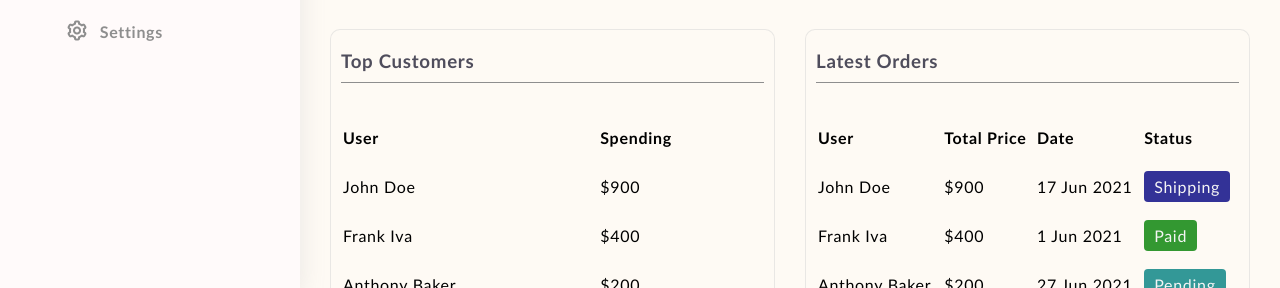
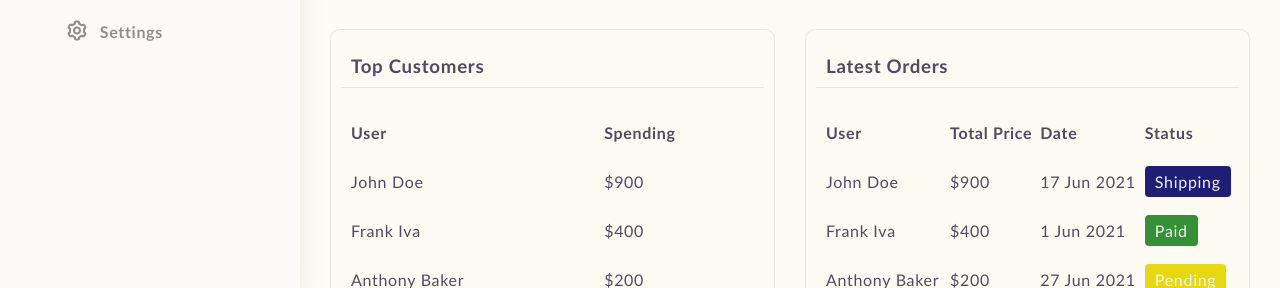
Before and after one commit to banuaggun/dashboard-design, a React (Create React App) app: page / in a window 1280 px wide. Shown: the part 512-800 px from the top of the page. Built offline with nearby package versions, Linux system fonts and the light colour scheme.

Commit message:
style arrangement

```diff
--- a/src/Assets/css/styles.css
+++ b/src/Assets/css/styles.css
@@ -17,10 +17,10 @@
   --borderRadius2: 10px;
   --topnavHeight: 110px;
   --transitionCubic: cubic-bezier(0.175, 0.885, 0.32, 1.275);
-  --badgeDanger: rgba(139, 0, 0, 0.8);
-  --badgeSuccess: rgba(0, 128, 0, 0.8);
-  --badgePrimary: rgba(0, 0, 128, 0.8);
-  --badgeWarning: rgba(0, 128, 128, 0.8);
+  --badgeDanger: rgb(138, 38, 38);
+  --badgeSuccess: rgb(53, 145, 53);
+  --badgePrimary: rgb(30, 30, 119);
+  --badgeWarning: rgb(231, 217, 16);
 }
 
 * {
@@ -31,7 +31,7 @@
 }
 
 body {
-  font-family: "Gill Sans", "Gill Sans MT", Calibri, "Trebuchet MS", sans-serif;
+  font-family: "Trebuchet MS";
   -webkit-font-smoothing: antialiased;
   -moz-osx-font-smoothing: greyscale;
   letter-spacing: 0.7px;
--- a/src/Components/Tables/Table.css
+++ b/src/Components/Tables/Table.css
@@ -8,19 +8,31 @@ table {
   width: 100%;
   min-width: 400px;
   border-spacing: 0;
+  border-collapse: collapse;
+  color: var(--textColor4);
 }
 
 tr {
   text-align: left;
 }
 
+td {
+  margin-left: 10px;
+  align-items: center;
+}
+
 th,
 td {
   text-transform: capitalize;
-  padding: 15px 2px;
+  padding: 15px 0px;
+  /*border: 2px solid purple;*/
 }
 
 tbody > tr:hover {
-  background-color: var(--background4);
+  background-image: linear-gradient(
+    to right,
+    var(--background2),
+    var(--background3)
+  );
   color: var(--textColor2);
 }
--- a/src/Pages/Dashboards/Dashboard.css
+++ b/src/Pages/Dashboards/Dashboard.css
@@ -30,12 +30,15 @@
 .cardHeader {
   color: var(--textColor4);
   text-transform: capitalize;
+  padding-top: 5px;
+  padding-left: 10px;
   padding-bottom: 10px;
-  border-bottom: 1px solid var(--textColor);
+  border-bottom: 1px solid var(--iconColor2);
 }
 
 .cardHeader ~ .cardBody {
-  margin-top: 30px;
+  margin-top: 20px;
+  padding-left: 10px;
 }
 
 .cardFooter {
--- a/src/Pages/Dashboards/Dashboard.jsx
+++ b/src/Pages/Dashboards/Dashboard.jsx
@@ -202,7 +202,7 @@ const Dashboard = () => {
         </div>
         <div className="col-6">
           <div className="card">
-            <div className="cardHeader">
+            <div className="cardHeader tableCardHeader">
               <h3>Top Customers</h3>
             </div>
             <div className="cardBody">
```
